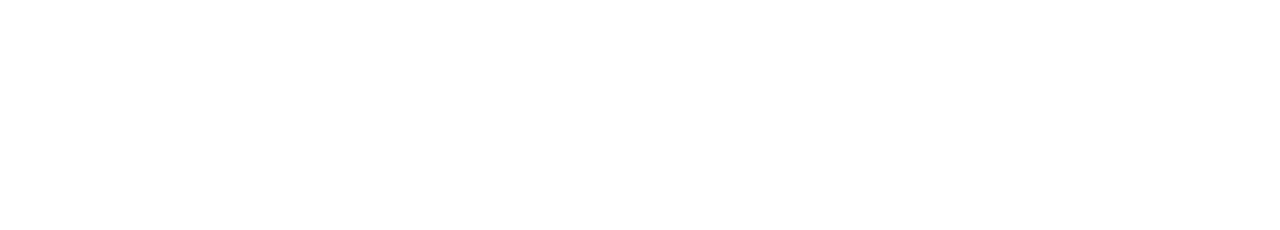
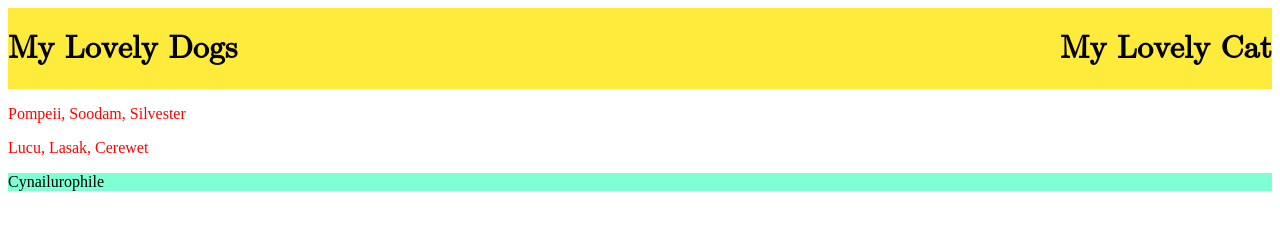
Before and after one commit to anggy123-oss/recap-06-02-25, a plain HTML site: page index.html in a window 1280 px wide. Drawn offline with Linux system fonts and the light colour scheme.

Commit message:
css modified

```diff
--- /dev/null
+++ b/index.css/style.css
@@ -0,0 +1,3 @@
+footer {
+    background-color: aquamarine;
+}
--- a/index.html
+++ b/index.html
@@ -5,10 +5,33 @@
     <meta charset="UTF-8">
     <meta name="viewport" content="width=device-width, initial-scale=1.0">
     <title>First Document</title>
+
+    <!--Ini CSS internal-->
+    <style>
+        .main-p {
+            color: red;
+        }
+    </style>
+
+    <!--Ini CSS external-->
+    <link rel="stylesheet" a href="index.css\style.css">
 </head>
 
 <body>
+    <!--Ini CSS inline-->
+    <header style="background-color: #FFEB3B; display: flex; justify-content: space-between; font-family: math;">
+        <h1>My Lovely Dogs</h1>
+        <h1>My Lovely Cat</h1>
+    </header>
 
+    <main>
+        <p class="main-p">Pompeii, Soodam, Silvester</p>
+        <p class="main-p">Lucu, Lasak, Cerewet</p>
+    </main>
+
+    <footer>
+        <p>Cynailurophile</p>
+    </footer>
 </body>
 
 </html>
```
